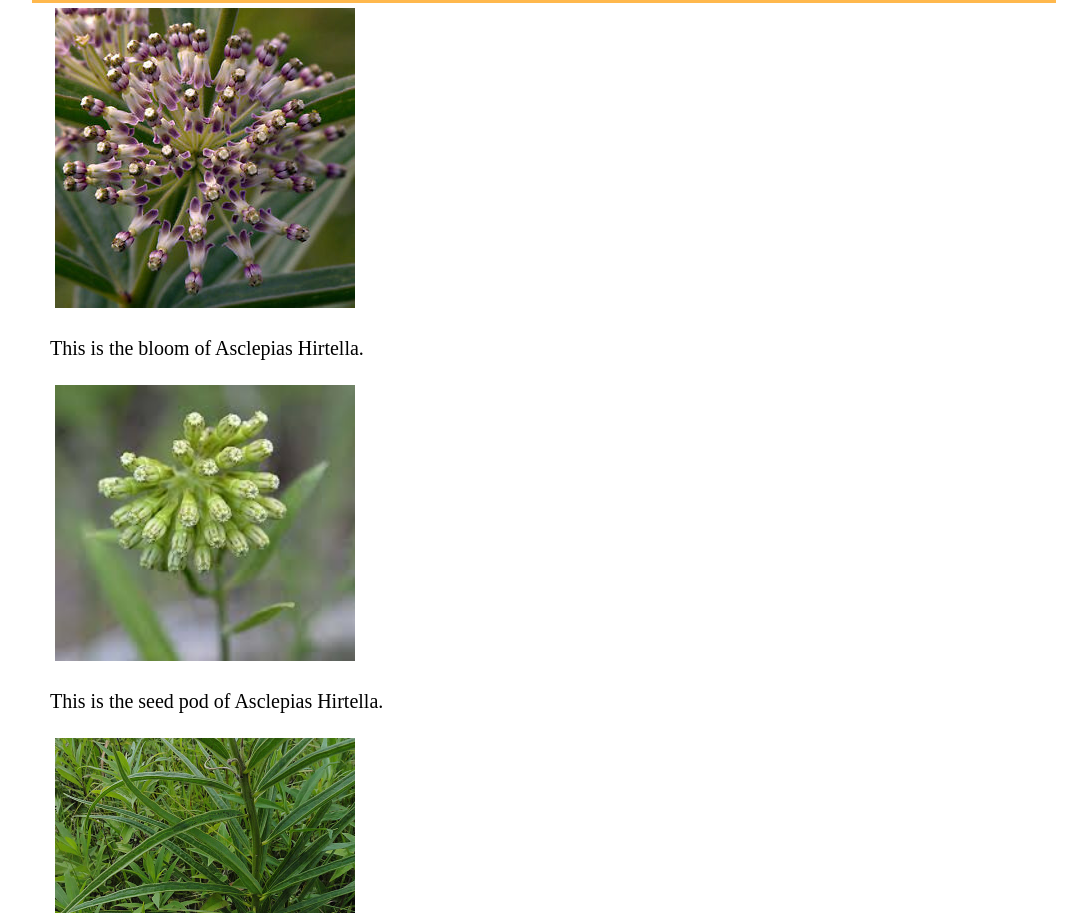
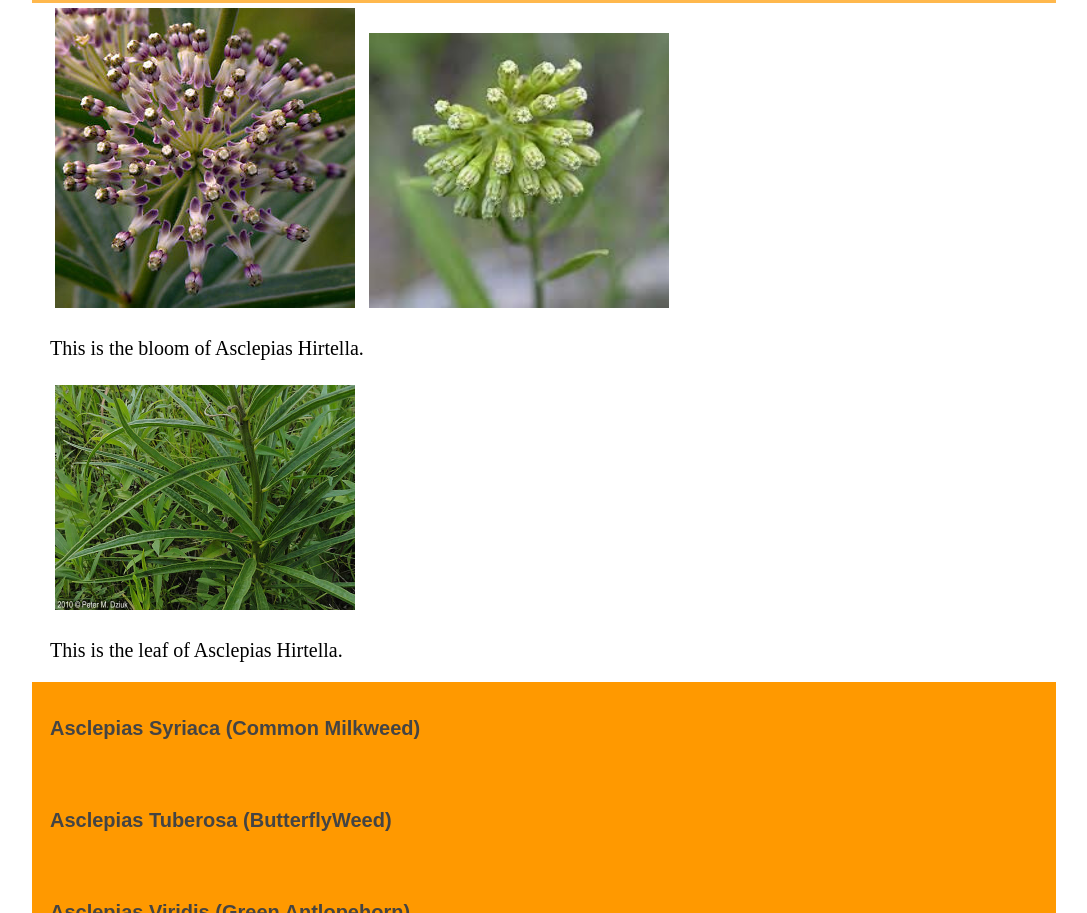
Before and after one commit to Springdale4Monarchs/SpingdaleForMonarchs, a plain HTML site: page MilkweedID.html in a window 1280 px wide. Shown: the part 291-1204 px from the top of the page, without its empty margins (96-1183 px from the left). Drawn offline with Linux system fonts and the light colour scheme.

Commit message:
Update MilkweedID.html

```diff
--- a/MilkweedID.html
+++ b/MilkweedID.html
@@ -101,9 +101,8 @@ font-size: 20px;
 <button class="accordion active"><h2>Asclepias Hirtella (Tall Green Milkweed)</h2></button>
 <div id="AsclepiasHirtella" class="panel" style="display: block;">
 <img src="images/TallGreenMilkweed/HirtellaBloom.jpg" alt="Trulli">
+<img src="images/TallGreenMilkweed/HirtellaSeedPod.jpg" alt="Trulli">
 <p>This is the bloom of Asclepias Hirtella.</p>
-<img src="images/TallGreenMilkweed/HirtellaSeedPod.jpg" alt="Trulli">
-<p>This is the seed pod of Asclepias Hirtella.</p>
 <img src="images/TallGreenMilkweed/HirtellaLeaves.jpg" alt="Trulli">
 <p>This is the leaf of Asclepias Hirtella.</p>
 <p></p>
```
